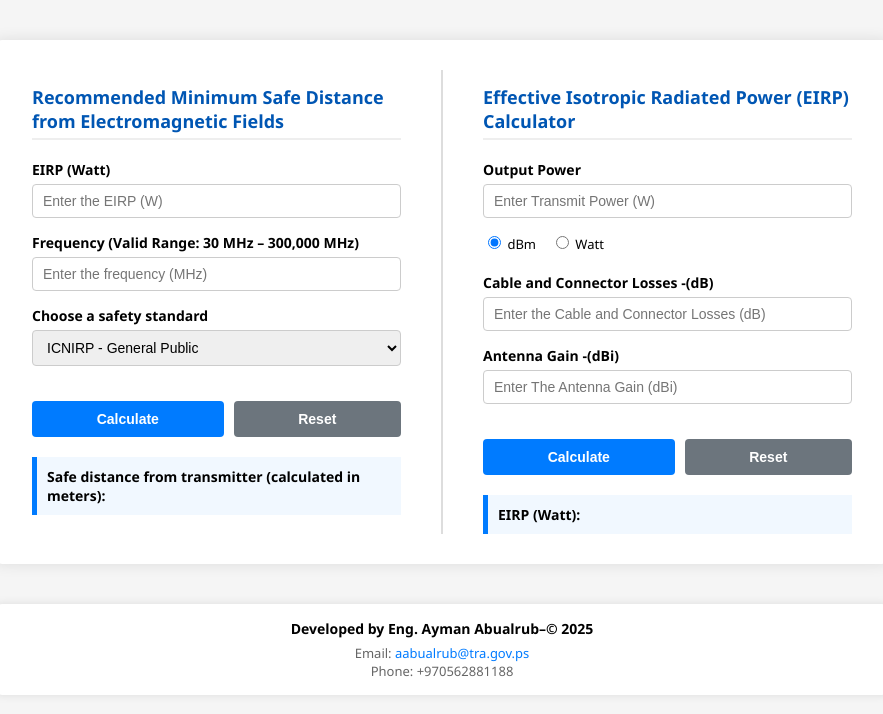
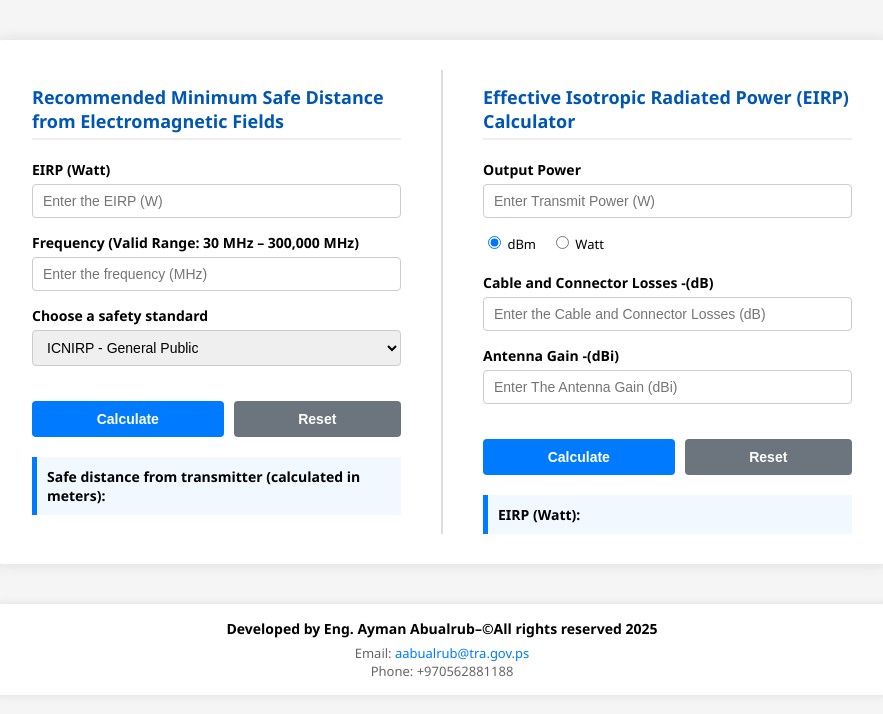
Before and after one commit to Aymanabualrub9/Ayman_test, a plain HTML site: page index.html in a window 1280 px wide. Shown: the whole page, without its empty margins (198-1081 px from the left). Drawn offline with Linux system fonts and the light colour scheme.

Commit message:
reupload

```diff
--- a/index.html
+++ b/index.html
@@ -247,7 +247,7 @@
   </div>
 
   <div class="footer" role="contentinfo" aria-label="Footer information">
-    <b>Developed by Eng. Ayman Abualrub–© 2025 </b>
+    <b>Developed by Eng. Ayman Abualrub–©All rights reserved 2025</b>
 
     Email: <a href="mailto:aabualrub@tra.gov.ps">aabualrub@tra.gov.ps</a> <br>
     Phone: +970562881188
@@ -360,15 +360,10 @@ document.addEventListener("contextmenu", function (e) {
 });
 
 document.onkeydown = function (e) {
-  // F12
   if (e.key === "F12") return false;
-  // Ctrl+Shift+I or Ctrl+Shift+J or Ctrl+Shift+C
   if (e.ctrlKey && e.shiftKey && ["I", "J", "C"].includes(e.key)) return false;
-  // Ctrl+U (view source)
   if (e.ctrlKey && e.key === "u") return false;
-  // Ctrl+S (save)
   if (e.ctrlKey && e.key === "s") return false;
-  // Ctrl+Shift+K (Firefox DevTools)
   if (e.ctrlKey && e.shiftKey && e.key === "K") return false;
 };
   </script>
```
